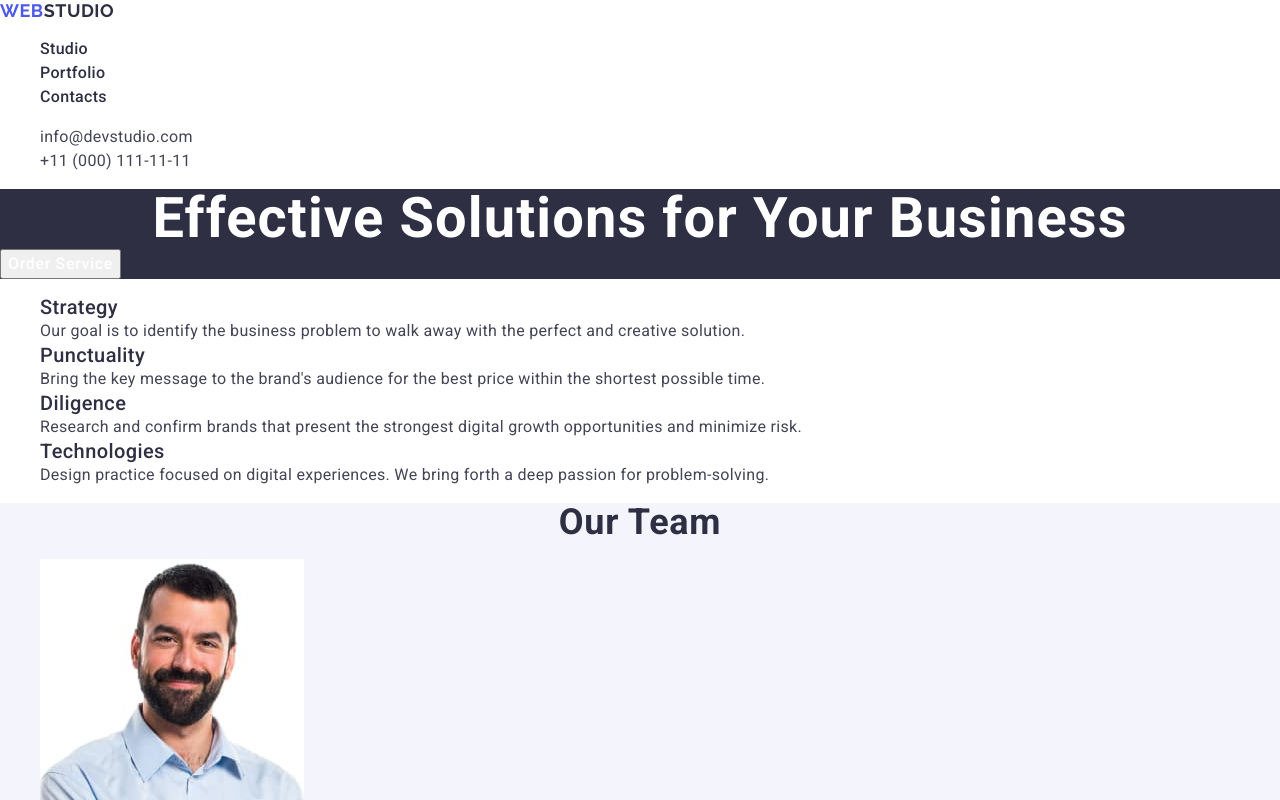
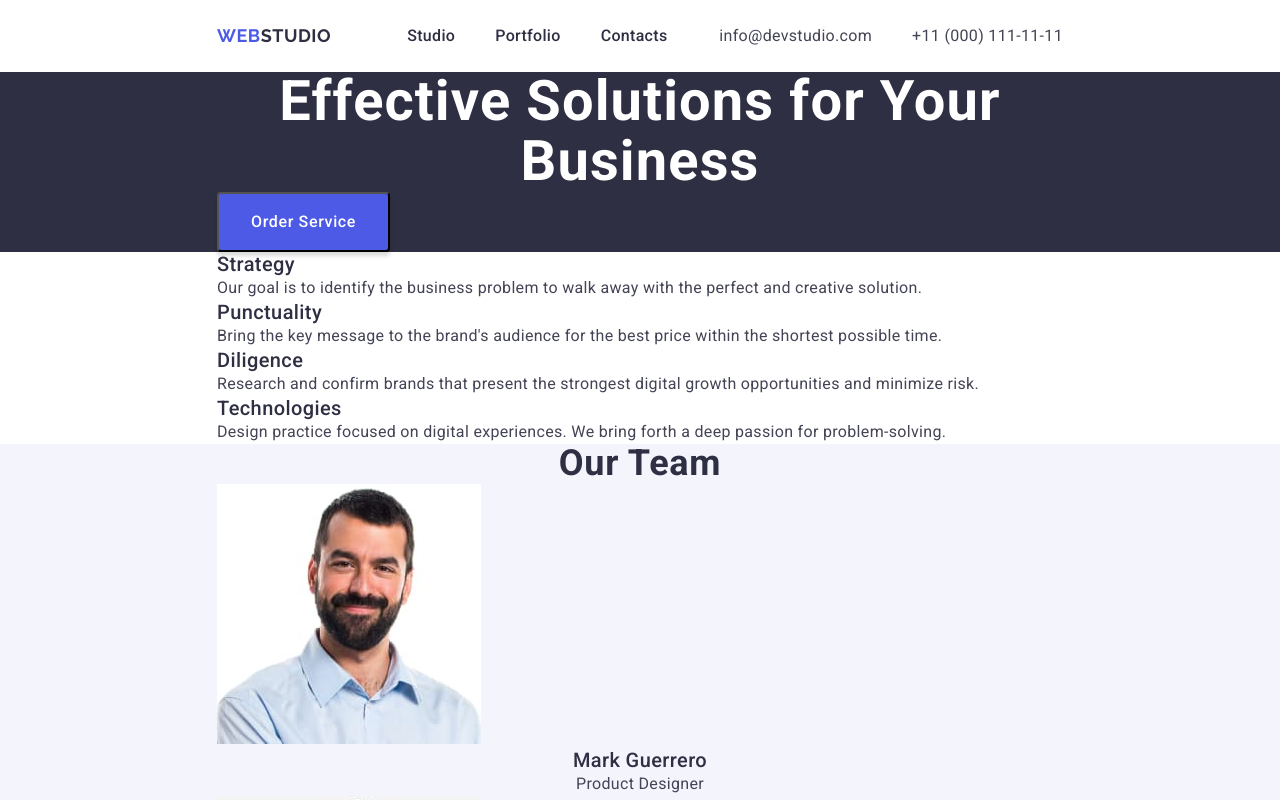
Before and after one commit to Inna-kv27/goit-prob-hw-03, a plain HTML site: page index.html in a window 1280 px wide. Shown: the top 800 px of the page. Drawn offline with nearby package versions, Linux system fonts and the light colour scheme.

Commit message:
position

```diff
--- a/css/styles.css
+++ b/css/styles.css
@@ -4,12 +4,15 @@ body {
     background-color: #fff;
 }
 
-p,h1,h2,h3,h4,h5,h6 {
-    margin: 0;
+h1,h2,h3,h4,h5,h6,p {
+    margin-top: 0;
+    margin-bottom: 0;
 }
 
 ul,ol {
     list-style-type: none;
+    margin: 0;
+    padding: 0;
 }
 
 a {
@@ -18,6 +21,19 @@ a {
 
 address {
     font-style: normal;
+}
+
+.section {
+    padding-top: 120px 0;
+
+}
+
+.container {
+    width: 100%;
+    max-width: 1158px;
+    /* not know padding? */
+    padding: 0 156px;
+    margin: 0 auto;
 }
 
 .visually-hidden {
@@ -33,11 +49,21 @@ address {
     overflow: hidden;
 }
 
-    /*? HEADER */
+    /** HEADER **/
+
 .header {
+    box-shadow: 0 1px 6px 0 rgba(46, 47, 66, 0.08), 0 1px 1px 0 rgba(46, 47, 66, 0.16), 0 2px 1px 0 rgba(46, 47, 66, 0.08);
+    background: #fff;
+}
+
+.header-container {
+    display: flex;
+    align-items: center;
 }
 
 .header-navigation {
+    display: flex;
+    align-items: center;
 }
 
 .logo {
@@ -48,15 +74,16 @@ address {
     text-transform: uppercase;
     letter-spacing: 0.03em;
     color: #4d5ae5;
+    margin-right: 76px;
 }
-
-
 
 .header-logo-italic {
     color: #2e2f42;
 }
 
 .header-menu-list {
+    display: flex;
+    gap: 40px;
 }
 
 .header-menu-item {
@@ -68,6 +95,8 @@ address {
     line-height: 1.5;
     letter-spacing: 0.02em;
     color: #2e2f42;
+    padding: 24px 0;
+    display: block;
 }
 
 .header-menu-link:hover,
@@ -75,22 +104,27 @@ address {
     color: #404bbf;
 }
 
-
 .header-address {
-
+    margin-left: auto;
+    /* margin-left: auto; не працює */
 }
 
 .header-address-list {
+    display: flex;
+    gap: 40px;
 }
 
 .header-address-item {
 }
 
 .header-address-link {
-font-size: 16px;
-line-height: 1.5;
-letter-spacing: 0.02em;
-color: #434455;
+    font-size: 16px;
+    line-height: 1.5;
+    letter-spacing: 0.02em;
+    color: #434455;
+    padding: 24px 0;
+
+     /* display: block; ? */
 }
 
 .header-address-link:hover,
@@ -120,6 +154,11 @@ color: #434455;
     line-height: 1.5;
     letter-spacing: 0.04em;
     color: #fff;
+    border-radius: 4px;
+    padding: 16px 32px;
+    min-width: 169px;
+    box-shadow: 0 4px 4px 0 rgba(0, 0, 0, 0.15);
+    background: #4d5ae5;
 }
 
     /** FEATURES */
@@ -205,9 +244,19 @@ color: #434455;
 }
 
 .portfolio-list-item {
+
 }
 
 .portfolio-list-img {
+}
+
+.portfolio-item-info {
+    border-bottom: 1px solid #e7e9fc;
+    border-left: 1px solid #e7e9fc;
+    border-right: 1px solid #e7e9fc;
+    padding: 32px 16px;
+    width: 360px;
+    height: 120px;
 }
 
 .portfolio-list-subtitle {
--- a/index.html
+++ b/index.html
@@ -27,7 +27,7 @@
   </head>
   <body>
     <header class="header">
-      <div class="container">
+      <div class="container header-container">
         <nav class="header-navigation">
           <a class="logo header-logo" href="">Web<span class="header-logo-italic">Studio</span></a>
           <ul class="header-menu-list">
@@ -53,13 +53,13 @@
       </div>
     </header>
     <main>
-      <section class="first">
+      <section class="first section">
         <div class="container">
           <h1 class="first-title">Effective Solutions for Your Business</h1>
           <button class="first-btm" type="button">Order Service</button>
         </div>
       </section>
-      <section class="features">
+      <section class="features section">
         <div class="container">
           <h2 class="visually-hidden">Avantages</h2>
           <ul class="features-list">
@@ -98,7 +98,7 @@
           </ul>
         </div>
       </section>
-      <section class="studio" id="studio">
+      <section class="studio section" id="studio">
         <div class="container">
           <h2 class="studio-title">Our Team</h2>
           <ul class="studio-list">
@@ -150,7 +150,7 @@
         </div>
       </section>
 
-      <section class="portfolio" id="portfolio">
+      <section class="portfolio section" id="portfolio">
         <div class="container">
           <h2 class="portfolio-title">Our Portfolio</h2>
           <ul class="portfolio-list">
@@ -162,8 +162,10 @@
                   width="360"
                   height="300"
                 >
+                <div class="portfolio-item-info">
                   <h3 class="portfolio-list-subtitle">Banking App</h3>
                   <p class="portfolio-list-text">App</p>
+                </div>
               </li>
               <li class="portfolio-list-item">
                 <img
@@ -173,8 +175,10 @@
                   width="360"
                   height="300"
                 >
+                <div class="portfolio-item-info">
                   <h3 class="portfolio-list-subtitle">Cashless Payment</h3>
                   <p class="portfolio-list-text">Marketing</p>
+                </div>
               </li>
               <li class="portfolio-list-item">
                 <img
@@ -184,8 +188,10 @@
                   width="360"
                   height="300"
                 >
+                <div class="portfolio-item-info">
                   <h3 class="portfolio-list-subtitle">Meditation App</h3>
                   <p class="portfolio-list-text">App</p>
+                </div>
               </li>
               <li class="portfolio-list-item">
                 <img
@@ -195,8 +201,10 @@
                   width="360"
                   height="300"
                 >
+                <div class="portfolio-item-info">
                   <h3 class="portfolio-list-subtitle">Taxi Service</h3>
                   <p class="portfolio-list-text">Marketing</p>
+                </div>
               </li>
               <li class="portfolio-list-item">
                 <img
@@ -206,8 +214,10 @@
                   width="360"
                   height="300"
                 >
+                <div class="portfolio-item-info">
                   <h3 class="portfolio-list-subtitle">Screen Illustrations</h3>
                   <p class="portfolio-list-text">Design</p>
+                </div>
               </li>
               <li class="portfolio-list-item">
                 <img
@@ -217,8 +227,10 @@
                   width="360"
                   height="300"
                 >
+                <div class="portfolio-item-info">
                   <h3 class="portfolio-list-subtitle">Online Courses</h3>
                   <p class="portfolio-list-text">Marketing</p>
+                </div>
               </li>
           </ul>
         </div>
```
Lines whose indentation alone changed are shown as unchanged.
